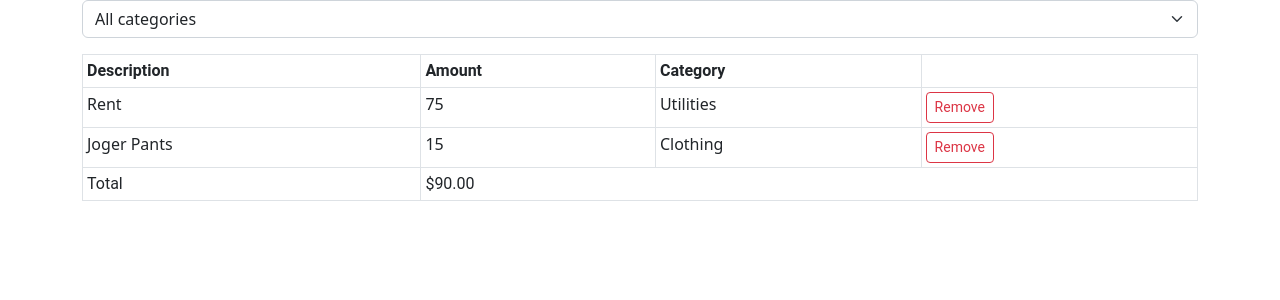
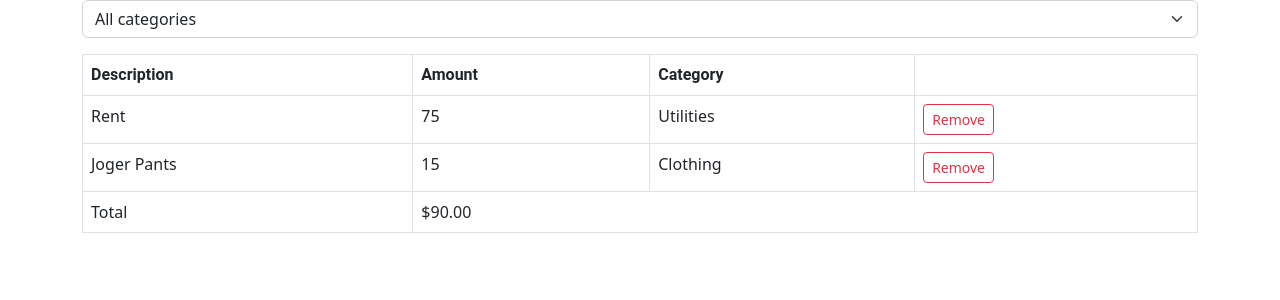
Before and after one commit to merzainc/expense-tracker, a React (Vite) app: page / in a window 1280 px wide. Shown: the top 300 px of the page. Built offline with nearby package versions, Linux system fonts and the light colour scheme; a web font is replaced by a local one.

Commit message:
Removed table-sm class.

```diff
--- a/src/components/ExpenseList.tsx
+++ b/src/components/ExpenseList.tsx
@@ -13,13 +13,13 @@ interface Props {
 const ExpenseList = ({ expenses, onRemove }: Props) => {
   if (expenses.length === 0)
     return (
-      <p className='text-primary text-center font-roboto'>
+      <p className='text-primary text-center'>
         No expenses were found, add an expense !!
       </p>
     );
 
   return (
-    <table className='table table-bordered table-sm'>
+    <table className='table table-bordered'>
       <thead className='thead'>
         <tr>
           <th scope='col'>Description</th>
@@ -37,7 +37,7 @@ const ExpenseList = ({ expenses, onRemove }: Props) => {
             <td>
               <button
                 onClick={() => onRemove(expense.id)}
-                className='btn btn-outline-danger btn-sm font-roboto'
+                className='btn btn-outline-danger btn-sm'
               >
                 Remove
               </button>
@@ -45,7 +45,7 @@ const ExpenseList = ({ expenses, onRemove }: Props) => {
           </tr>
         ))}
       </tbody>
-      <tfoot className='font-roboto'>
+      <tfoot>
         <tr>
           <td>Total</td>
           <td colSpan={3}>
```
